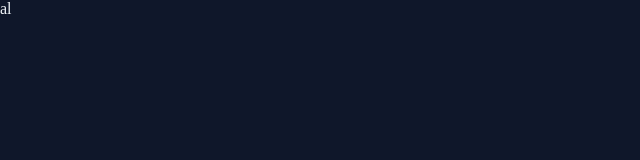
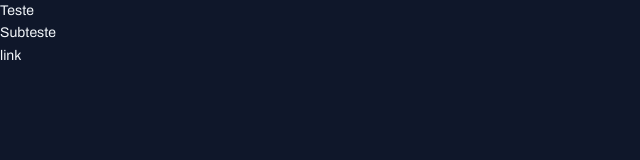
Before and after one commit to Caiollopes/portal-de-noticias-rks, a plain HTML site: page index.html in a window 1280 px wide. Shown: the whole page, without its empty margins (0-640 px from the left). Drawn offline with Linux system fonts and the light colour scheme.

Commit message:
add fonts

```diff
--- a/index.html
+++ b/index.html
@@ -1,12 +1,17 @@
 <!DOCTYPE html>
 <html lang="pt-br">
 <head>
+  <link rel="preconnect" href="https://fonts.googleapis.com">
+  <link rel="preconnect" href="https://fonts.gstatic.com" crossorigin>
   <meta charset="UTF-8">
   <meta name="viewport" content="width=device-width, initial-scale=1.0">
   <title>Portal de notícias</title>
   <link rel="stylesheet" href="/styles/index.css">
+  <link href="https://fonts.googleapis.com/css2?family=Archivo:ital,wght@0,100..900;1,100..900&display=swap" rel="stylesheet">
 </head>
 <body>
-  al
+  <h1>Teste</h1>
+  <h2>Subteste</h2>
+  <a href="">link</a>
 </body>
 </html>
--- a/styles/global.css
+++ b/styles/global.css
@@ -13,9 +13,30 @@
   --text-color-primary: #f1f5f9;
   --text-color-secondary: #CBD5E1;
 
+  --font-family: 'Archivo', sans-serif;
+  --h1: 800 24px/135% var(--font-family);
+  --h2: 800 16px/140% var(--font-family);
+  --h3: 800 14px/140% var(--font-family);
+  --text-span: 600 14px/145% var(--font-family);
+  --text-sm: 400 16px/140% var(--font-family);
+  --text: 400 14px/160% var(--font-family);
 }
 
 body {
+  font: var(--text);
   color: var(--text-color-primary);
   background-color: var(--bg-color);
 }
+
+a {
+  text-decoration: none;
+  color: inherit;
+}
+
+a:hover {
+  color: var(--brand-color-light);
+}
+
+h1, h2, h3 {
+  font: inherit;
+}
```
